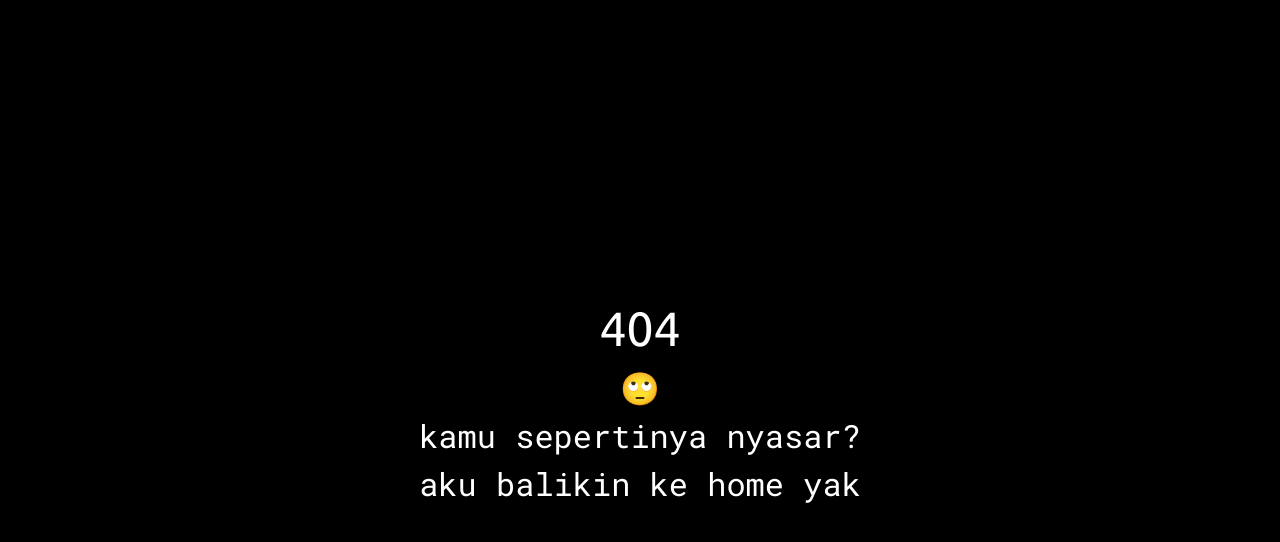
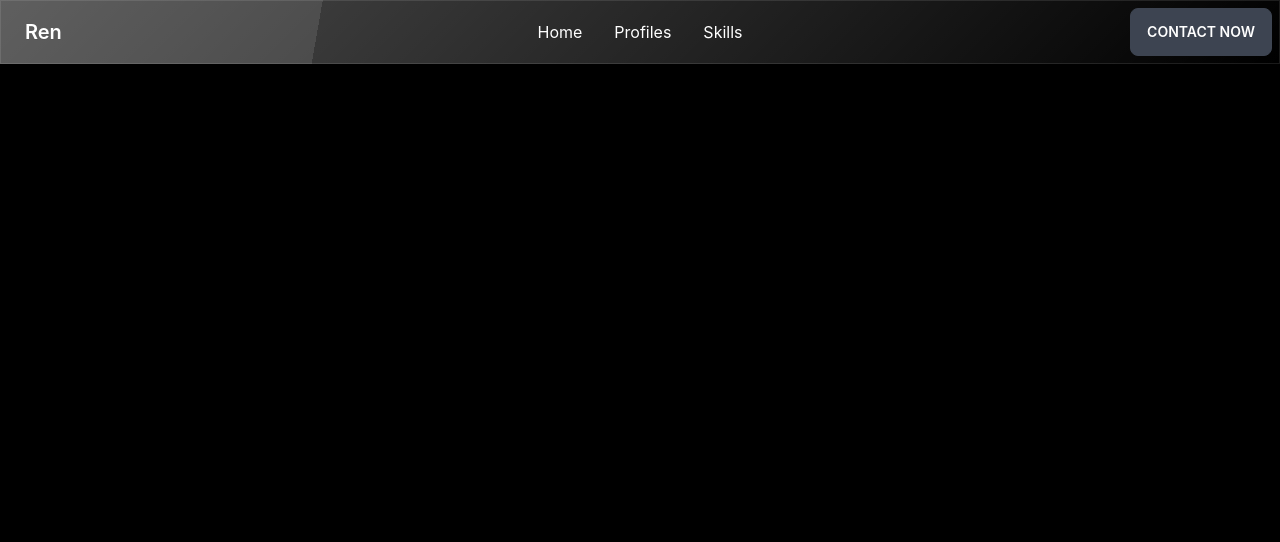
Before and after one commit to Reno121/ren-profile, a Next.js app: page /komponen/navbar in a window 1280 px wide. Before the commit this address had no page. Shown: the top 542 px of the page. Built offline with nearby package versions, Linux system fonts and the light colour scheme.

Commit message:
penambahan folder

```diff
--- /dev/null
+++ b/pages/komponen/imagebg/index.tsx
@@ -0,0 +1,10 @@
+import React from 'react';
+import Image from 'next/image';
+
+export default function ImageBg (){
+    return (
+        <div>
+            <Image src='/udagawa-ako.png' alt='ako-bg' width={1500} height={1500} />
+        </div>
+    );
+};
--- /dev/null
+++ b/pages/komponen/navbar/index.tsx
@@ -0,0 +1,32 @@
+import Image from "next/image";
+
+export default function Navbar(){
+    return (
+      <>
+        <div className="navbar glass fixed">
+  <div className="navbar-start">
+    <div className="dropdown">
+      <label tabIndex={0} className="btn btn-ghost lg:hidden">
+        <svg xmlns="http://www.w3.org/2000/svg" className="h-5 w-5" fill="none" viewBox="0 0 24 24" stroke="currentColor"><path strokeLinecap="round" strokeLinejoin="round" strokeWidth="2" d="M4 6h16M4 12h8m-8 6h16" /></svg>
+      </label>
+      <ul tabIndex={0} className="menu menu-compact dropdown-content mt-3 p-2 shadow bg-base-100 rounded-box w-52">
+        <li><a>Home</a></li>
+        <li><a>Profiles</a></li>
+        <li><a>Skills</a></li>
+      </ul>
+    </div>
+    <a className="btn btn-ghost normal-case text-xl">Ren</a>
+  </div>
+  <div className="navbar-center hidden lg:flex">
+    <ul className="menu menu-horizontal p-0">
+      <li><a>Home</a></li>
+      <li><a>Profiles</a></li>
+      <li><a>Skills</a></li>
+    </ul>
+  </div>
+  <div className="navbar-end">
+    <a className="btn">CONTACT NOW</a>
+  </div>
+</div></>
+    );
+};
```
